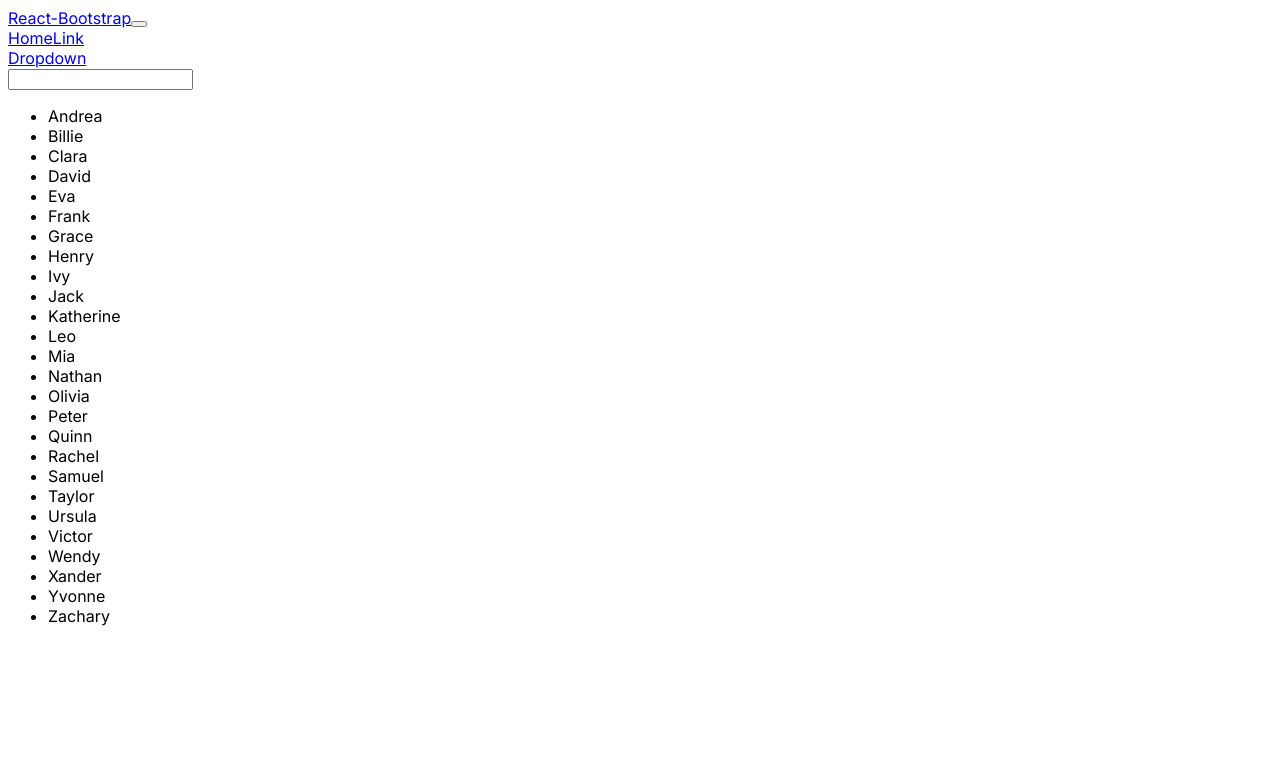
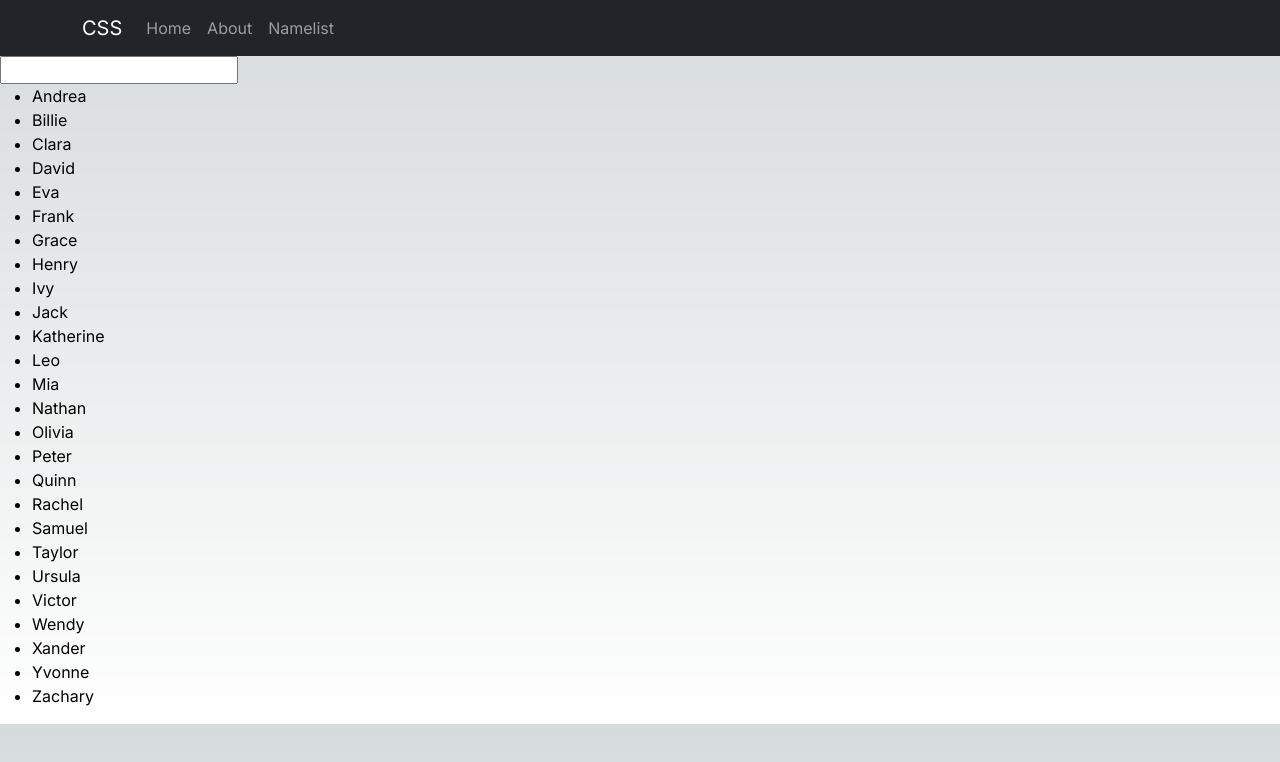
Before and after one commit to AsyiqNuruddinNP/CSS_Group_Assignment, a Next.js app in the folder my-app/: page /namelist in a window 1280 px wide. Shown: the top 762 px of the page. Built offline with nearby package versions, Linux system fonts and the light colour scheme.

Commit message:
Create styles and READ.me

```diff
--- a/my-app/app/globals.css
+++ b/my-app/app/globals.css
@@ -1,23 +1,112 @@
-ul.nav {
-  margin:0;
-  padding:0;
-  list-style:none;
-  height:36px; line-height:36px;
-  background:#0b87bc; /* you can change the backgorund color here. */
-  font-family:Arial, Helvetica, sans-serif;
-  font-size:13px;
+@import "bootstrap/dist/css/bootstrap.min.css";
+/*==========================================================
+// Student Number : S10262791
+// Student Name : Asyiq Nuruddin
+//========================================================*/
+:root {
+  --max-width: 1100px;
+  --border-radius: 12px;
+  --font-mono: ui-monospace, Menlo, Monaco, 'Cascadia Mono', 'Segoe UI Mono',
+    'Roboto Mono', 'Oxygen Mono', 'Ubuntu Monospace', 'Source Code Pro',
+    'Fira Mono', 'Droid Sans Mono', 'Courier New', monospace;
+
+  --foreground-rgb: 0, 0, 0;
+  --background-start-rgb: 214, 219, 220;
+  --background-end-rgb: 255, 255, 255;
+
+  --primary-glow: conic-gradient(
+    from 180deg at 50% 50%,
+    #16abff33 0deg,
+    #0885ff33 55deg,
+    #54d6ff33 120deg,
+    #0071ff33 160deg,
+    transparent 360deg
+  );
+  --secondary-glow: radial-gradient(
+    rgba(255, 255, 255, 1),
+    rgba(255, 255, 255, 0)
+  );
+
+  --tile-start-rgb: 239, 245, 249;
+  --tile-end-rgb: 228, 232, 233;
+  --tile-border: conic-gradient(
+    #00000080,
+    #00000040,
+    #00000030,
+    #00000020,
+    #00000010,
+    #00000010,
+    #00000080
+  );
+
+  --callout-rgb: 238, 240, 241;
+  --callout-border-rgb: 172, 175, 176;
+  --card-rgb: 180, 185, 188;
+  --card-border-rgb: 131, 134, 135;
 }
-ul.nav li {
-  border-right:1px solid #004e8e; /* you can change the border color matching to your background color */
-  float:left;
+
+@media (prefers-color-scheme: dark) {
+  :root {
+    --foreground-rgb: 255, 255, 255;
+    --background-start-rgb: 0, 0, 0;
+    --background-end-rgb: 0, 0, 0;
+
+    --primary-glow: radial-gradient(rgba(1, 65, 255, 0.4), rgba(1, 65, 255, 0));
+    --secondary-glow: linear-gradient(
+      to bottom right,
+      rgba(1, 65, 255, 0),
+      rgba(1, 65, 255, 0),
+      rgba(1, 65, 255, 0.3)
+    );
+
+    --tile-start-rgb: 2, 13, 46;
+    --tile-end-rgb: 2, 5, 19;
+    --tile-border: conic-gradient(
+      #ffffff80,
+      #ffffff40,
+      #ffffff30,
+      #ffffff20,
+      #ffffff10,
+      #ffffff10,
+      #ffffff80
+    );
+
+    --callout-rgb: 20, 20, 20;
+    --callout-border-rgb: 108, 108, 108;
+    --card-rgb: 100, 100, 100;
+    --card-border-rgb: 200, 200, 200;
+  }
 }
-ul.nav a {
-  display:block;
-  padding:0 28px;
-  color:#ccece6;
-  text-decoration:none;
+
+* {
+  box-sizing: border-box;
+  padding: 0;
+  margin: 0;
 }
-ul.nav a:hover,
-ul.nav li.current a {
-  background:#0048e3;
+
+html,
+body {
+  max-width: 100vw;
+  overflow-x: hidden;
 }
+
+body {
+  color: rgb(var(--foreground-rgb));
+  background: linear-gradient(
+      to bottom,
+      transparent,
+      rgb(var(--background-end-rgb))
+    )
+    rgb(var(--background-start-rgb));
+}
+
+a {
+  color: inherit;
+  text-decoration: none;
+}
+
+@media (prefers-color-scheme: dark) {
+  html {
+    color-scheme: dark;
+  }
+}
--- a/my-app/app/layout.jsx
+++ b/my-app/app/layout.jsx
@@ -12,27 +12,14 @@ import './globals.css'
 //==========================================================
 function BasicExample() {
   return (
-    <Navbar expand="lg" className="bg-body-tertiary">
+    <Navbar bg="dark" data-bs-theme="dark">
     <Container>
-        <Navbar.Brand href="#home">React-Bootstrap</Navbar.Brand>
-        <Navbar.Toggle aria-controls="basic-navbar-nav" />
-        <Navbar.Collapse id="basic-navbar-nav">
+      <Navbar.Brand href="/">CSS</Navbar.Brand>
       <Nav className="me-auto">
         <Nav.Link href="/">Home</Nav.Link>
-            <Nav.Link href="/link">Link</Nav.Link>
-            <NavDropdown title="Dropdown" id="basic-nav-dropdown">
-              <NavDropdown.Item href="#action/3.1">Action</NavDropdown.Item>
-              <NavDropdown.Item href="#action/3.2">
-                Another action
-              </NavDropdown.Item>
-              <NavDropdown.Item href="#action/3.3">Something</NavDropdown.Item>
-              <NavDropdown.Divider />
-              <NavDropdown.Item href="#action/3.4">
-                Separated link
-              </NavDropdown.Item>
-            </NavDropdown>
+        <Nav.Link href="/about">About</Nav.Link>
+        <Nav.Link href="/namelist">Namelist</Nav.Link>
       </Nav>
-        </Navbar.Collapse>
     </Container>
   </Navbar>
   );
```
Lines whose indentation alone changed are shown as unchanged.
